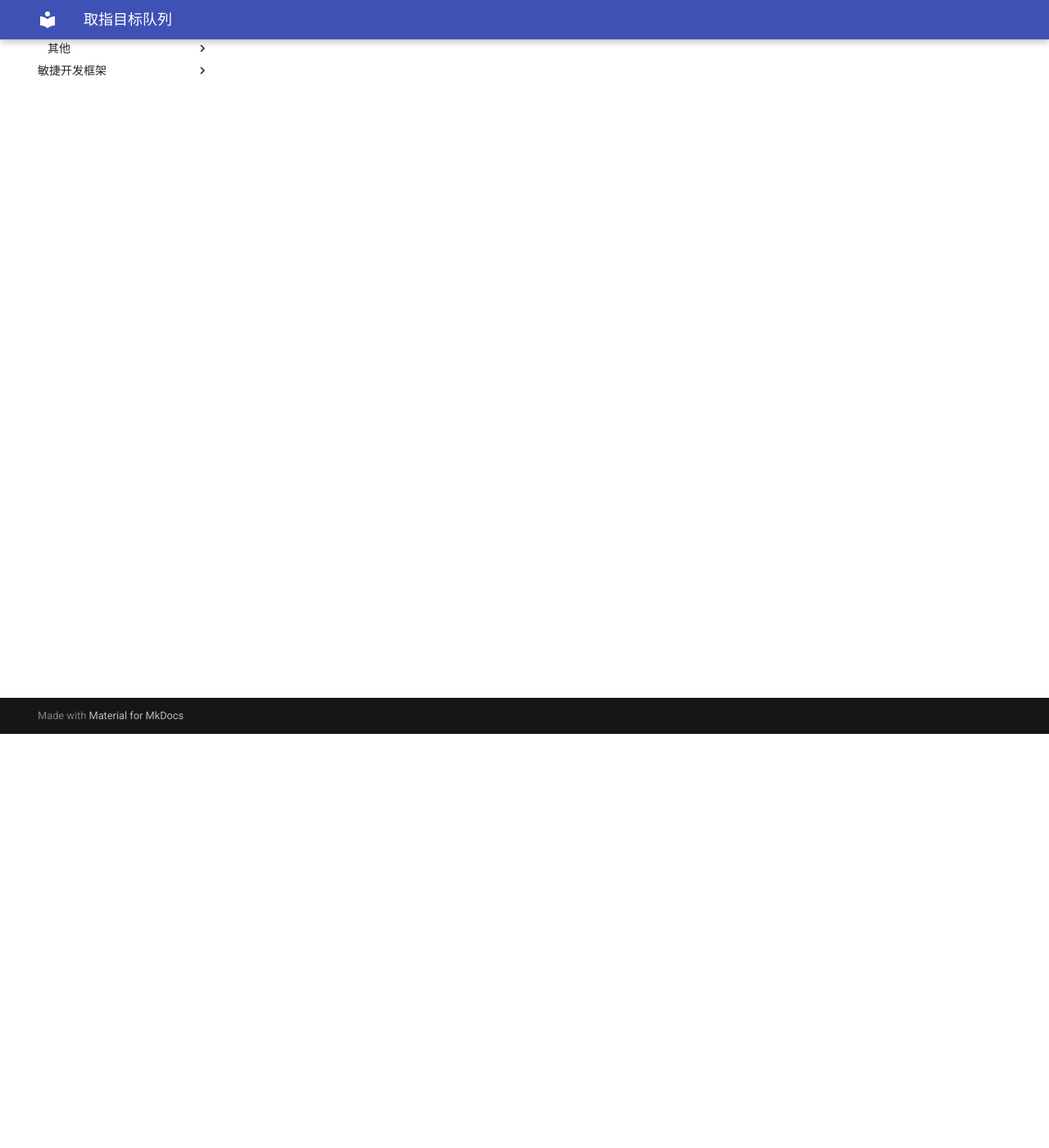
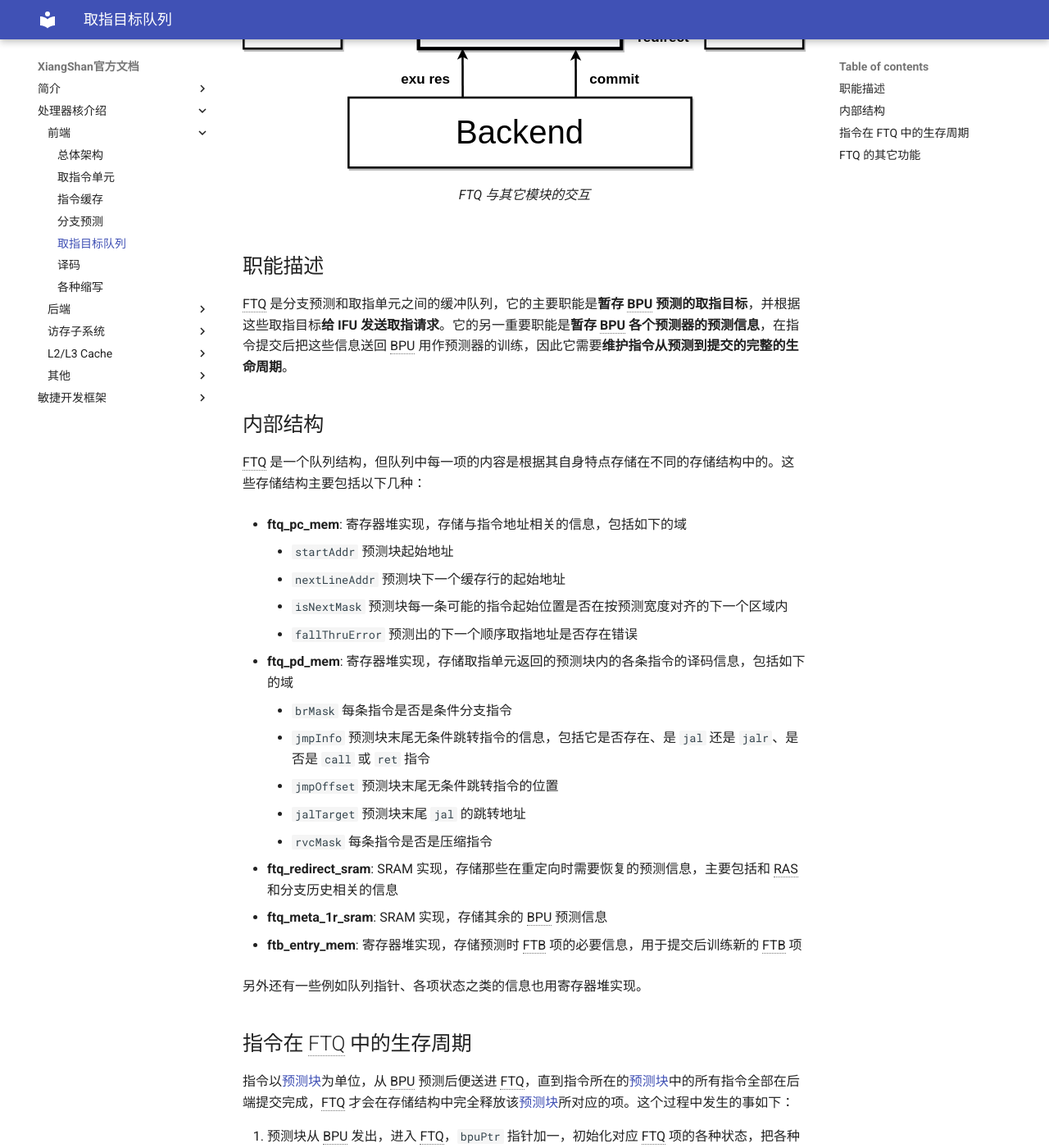
Before and after one commit to OpenXiangShan/XiangShan-doc, an MkDocs documentation site: the page built from docs/frontend/ftq.md, in a window 1280 px wide and 1400 px high, scrolled down 505 px. Shown: the whole window at 82% size. Built offline with MkDocs 1.6.1 and Material for MkDocs 9.7.7, drawn with Linux system fonts in a browser that asks for light colours; some of the changed text lies outside the part shown.

Commit message:
update ftq and frontend docs

```diff
--- a/docs/frontend/bp.md
+++ b/docs/frontend/bp.md
@@ -1,5 +1,5 @@
 # 分支预测 (Branch Prediction)
-![bpu](../figs/bpu.svg)
+![bpu](../figs/frontend/bpu.svg)
 
 
 这一章描述香山处理器分支预测单元的整体架构，其预测流水线如上图所示。
@@ -16,10 +16,11 @@
 [BPU](#bpu) 的各个流水级都会连接 [FTQ](ftq.md)，一旦第一个预测流水级存在有效预测结果，或者后续预测流水级产生不同的预测结果，和 [FTQ](ftq.md) 的握手信号有效位都会置高。
 
 ### 全局分支历史管理
-南湖架构实现了接近完全准确的[全局分支历史](#global-history)，这个性质由以下两点保证：
+南湖架构实现了接近完全准确的[全局分支历史](#global-history)，这个性质由以下三点保证：
 
 - ** 推测更新 **：每次预测都会根据[预测块](#pred-block)内的条件分支指令个数和预测方向计算新的[全局历史](#global-history)，并在新的预测中使用
 - ** 覆盖逻辑中加入[全局历史](#global-history)的比较 **：一旦位于后面的流水级推测更新后[全局历史](#global-history)与之前流水级的结果不同（条件分支个数或执行结果不同），同样会冲刷流水线并重新开始预测
+- ** 预测后存储[全局历史](#global-history)的副本 **：在预测结束后，当次预测使用的[全局历史](#global-history)会存储到 [FTQ](ftq.md) 中，在误预测恢复时读出并送回 [BPU](#BPU)
 
 之所以说“接近”完全准确，是因为 [BPU](#bpu) 会忽略那些从未跳转的条件分支指令，它们不会被记录在 [FTB](#ftb) 中，也就不会包含在[分支历史](#global-history)里。
 
--- a/docs/frontend/ftq.md
+++ b/docs/frontend/ftq.md
@@ -1,3 +1,51 @@
 # 取指目标队列 (FTQ)
+这一章描述香山处理器取指目标队列 (Fetch Target Queue)的实现。
+<figure markdown>
+  ![ftq](../figs/frontend/ftq.svg){ width="700" }
+  <figcaption>FTQ 与其它模块的交互</figcaption>
+</figure>
 
-这一章描述香山处理器取指目标队列 (Fetch Target Queue)的实现。
+## 职能描述
+FTQ 是分支预测和取指单元之间的缓冲队列，它的主要职能是**暂存 BPU 预测的取指目标**，并根据这些取指目标**给 IFU 发送取指请求**。它的另一重要职能是**暂存 BPU 各个预测器的预测信息**，在指令提交后把这些信息送回 BPU 用作预测器的训练，因此它需要**维护指令从预测到提交的完整的生命周期**。
+
+## 内部结构
+FTQ 是一个队列结构，但队列中每一项的内容是根据其自身特点存储在不同的存储结构中的。这些存储结构主要包括以下几种：
+
+- **ftq_pc_mem**: 寄存器堆实现，存储与指令地址相关的信息，包括如下的域
+
+    - `startAddr` 预测块起始地址
+    - `nextLineAddr` 预测块下一个缓存行的起始地址
+    - `isNextMask` 预测块每一条可能的指令起始位置是否在按预测宽度对齐的下一个区域内
+    - `fallThruError` 预测出的下一个顺序取指地址是否存在错误
+
+- **ftq_pd_mem**: 寄存器堆实现，存储取指单元返回的预测块内的各条指令的译码信息，包括如下的域
+
+    - `brMask` 每条指令是否是条件分支指令
+    - `jmpInfo` 预测块末尾无条件跳转指令的信息，包括它是否存在、是 `jal` 还是 `jalr`、是否是 `call` 或 `ret` 指令
+    - `jmpOffset` 预测块末尾无条件跳转指令的位置
+    - `jalTarget` 预测块末尾 `jal` 的跳转地址
+    - `rvcMask` 每条指令是否是压缩指令
+
+- **ftq_redirect_sram**: SRAM 实现，存储那些在重定向时需要恢复的预测信息，主要包括和 RAS 和分支历史相关的信息
+
+- **ftq_meta_1r_sram**: SRAM 实现，存储其余的 BPU 预测信息
+
+- **ftb_entry_mem**: 寄存器堆实现，存储预测时 FTB 项的必要信息，用于提交后训练新的 FTB 项
+
+另外还有一些例如队列指针、各项状态之类的信息也用寄存器堆实现。
+
+
+## 指令在 FTQ 中的生存周期
+指令以[预测块](./bp.md#pred-block)为单位，从 BPU 预测后便送进 FTQ，直到指令所在的[预测块](./bp.md#pred-block)中的所有指令全部在后端提交完成，FTQ 才会在存储结构中完全释放该[预测块](./bp.md#pred-block)所对应的项。这个过程中发生的事如下：
+
+1. 预测块从 BPU 发出，进入 FTQ，`bpuPtr` 指针加一，初始化对应 FTQ 项的各种状态，把各种预测信息写入存储结构
+2. FTQ 向 IFU 发出取指请求，`ifuPtr` 指针加一，等待预译码信息写回
+3. IFU 写回预译码信息，`ifuWbPtr` 指针加一，如果预译码检测出了预测错误，则给 BPU 发送相应的重定向请求
+4. 指令进入后端执行，如果后端检测出了误预测，则通知 FTQ，给 IFU 和 BPU 发送重定向请求
+5. 指令在后端提交，通知 FTQ，等 FTQ 项中所有的有效指令都已提交，`commPtr` 指针加一，从存储结构中读出相应的信息，送给 BPU 进行训练
+
+## FTQ 的其它功能
+- 由于 BPU 基本无阻塞，它经常能走到 IFU 的前面，于是 BPU 提供的这些还没发到 IFU 的取指请求就可以用作指令预取，FTQ 中实现了这部分逻辑，直接给指令缓存发送预取请求
+- FTQ 汇总了前端的大多数信息，因此实现了很多仿真时可以获取的性能计数器，具体参见[源代码](https://github.com/OpenXiangShan/XiangShan/blob/20bb5c4c094f06264df0e406d0df058f04ccc21c/src/main/scala/xiangshan/frontend/NewFtq.scala#L1024-L1206)
+
+--8<-- "docs/frontend/abbreviations.md"
--- a/mkdocs.yml
+++ b/mkdocs.yml
@@ -9,6 +9,9 @@ markdown_extensions:
   - footnotes
   - abbr
   - pymdownx.snippets
+  - attr_list
+  - md_in_html
+  - def_list
 plugins:
     # - with-pdf:
     #     author: XiangShan Team
@@ -33,6 +36,7 @@ nav:
             - 分支预测: frontend/bp.md
             - 取指目标队列: frontend/ftq.md
             - 译码: frontend/decode.md
+            - 各种缩写: frontend/abbreviations.md
         - 后端:
             - 总体架构: backend/overview.md
             - 重命名: backend/rename.md
```
Also changed, not shown: docs/frontend/frontend.md (+8 -0 lines), docs/figs/frontend/bpu.svg (renamed from docs/figs/bpu.svg), docs/figs/frontend/ftq.svg (added).
